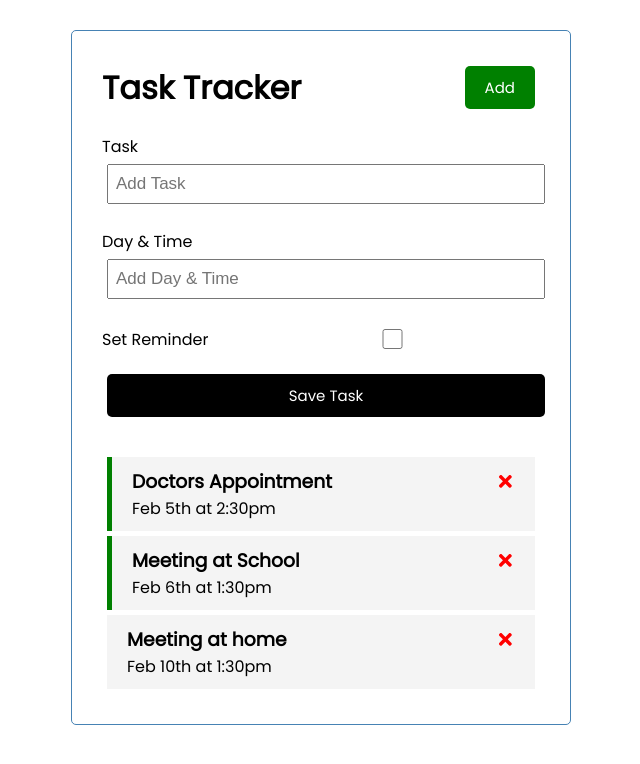
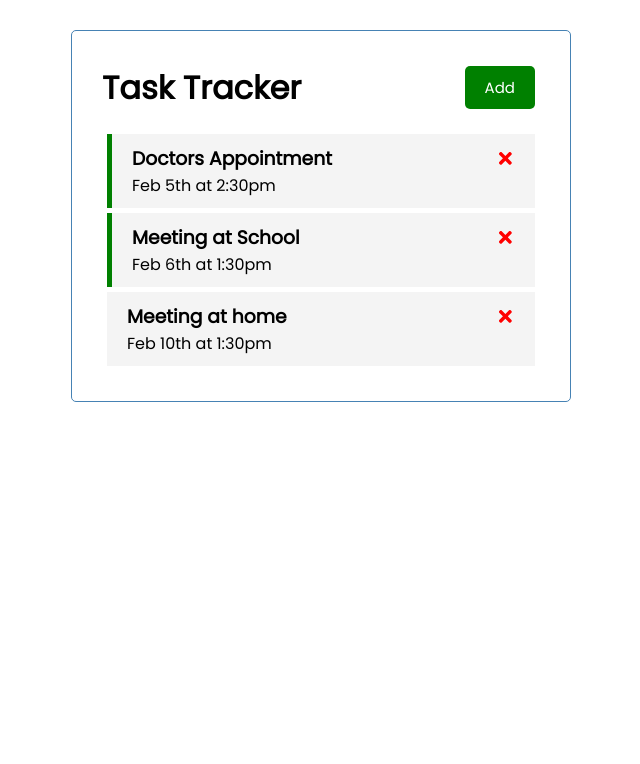
Before and after one commit to MateolCS/ReactTaskTracker, a React (Create React App) app: page / in a window 1280 px wide. Shown: the top 764 px of the page, without its empty margins (319-959 px from the left). Built offline with nearby package versions, Linux system fonts and the light colour scheme.

Commit message:
Toggle form, button behaviour depending on form toggle

```diff
--- a/src/App.js
+++ b/src/App.js
@@ -5,6 +5,7 @@
 
 function App() {
 
+  const [showAddTask, setShowAddTask] = useState(false);
   const [tasks, setTasks] = useState([
     {
         "id": 1,
@@ -47,8 +48,8 @@
   return (
 
     <div className="container">
-      <Header />
-      <AddTask onAdd={addTask}/>
+      <Header onAdd = {()=> setShowAddTask(!showAddTask)} showAdd={showAddTask}/>
+      { showAddTask && <AddTask onAdd={addTask}/>}
       {tasks.length > 0 ? (<Tasks tasks={tasks} onDelete = {deleteTask} onToggle ={toggleReminder}/>)  : ('No tasks to show')}
     </div>
   );
--- a/src/components/Header.js
+++ b/src/components/Header.js
@@ -1,6 +1,6 @@
 import Button from "./Button"
 
-const Header = ({ title }) => {
+const Header = ({ title, onAdd, showAdd }) => {
 
   const onClick = () => {
     console.log("Clicked")
@@ -9,7 +9,7 @@
   return (
     <header className='header'>
         <h1>{title}</h1>
-        <Button text='Add' color='green' onClick={onClick}/>
+        <Button text={showAdd ? 'Close' : 'Add'} color={showAdd ? 'red' : 'green'} onClick={onAdd}/>
     </header>
   )
 }
```
